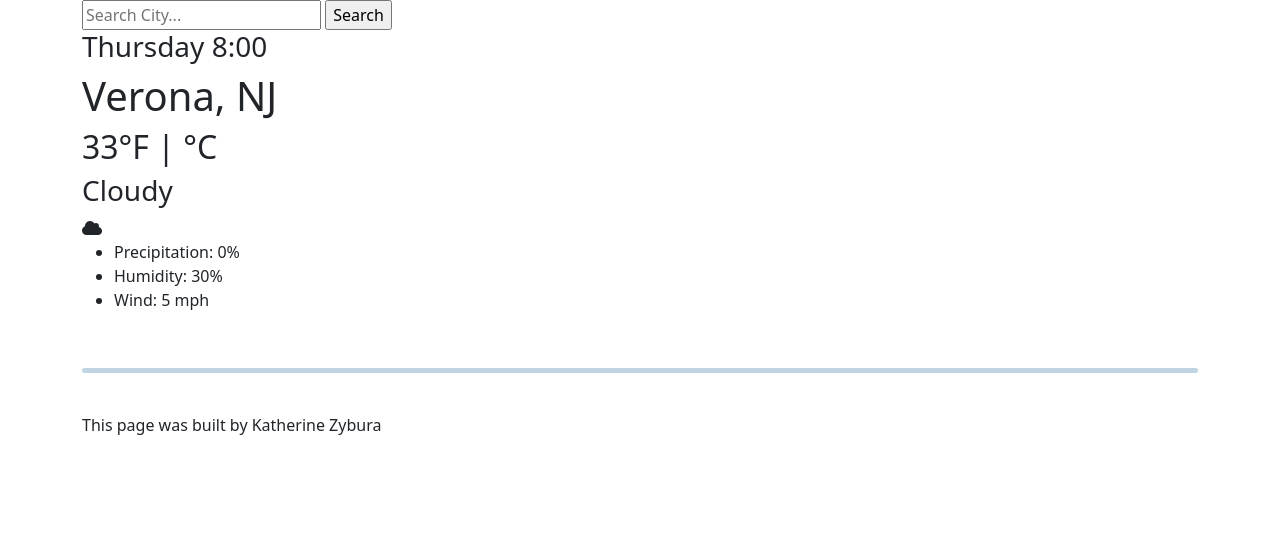
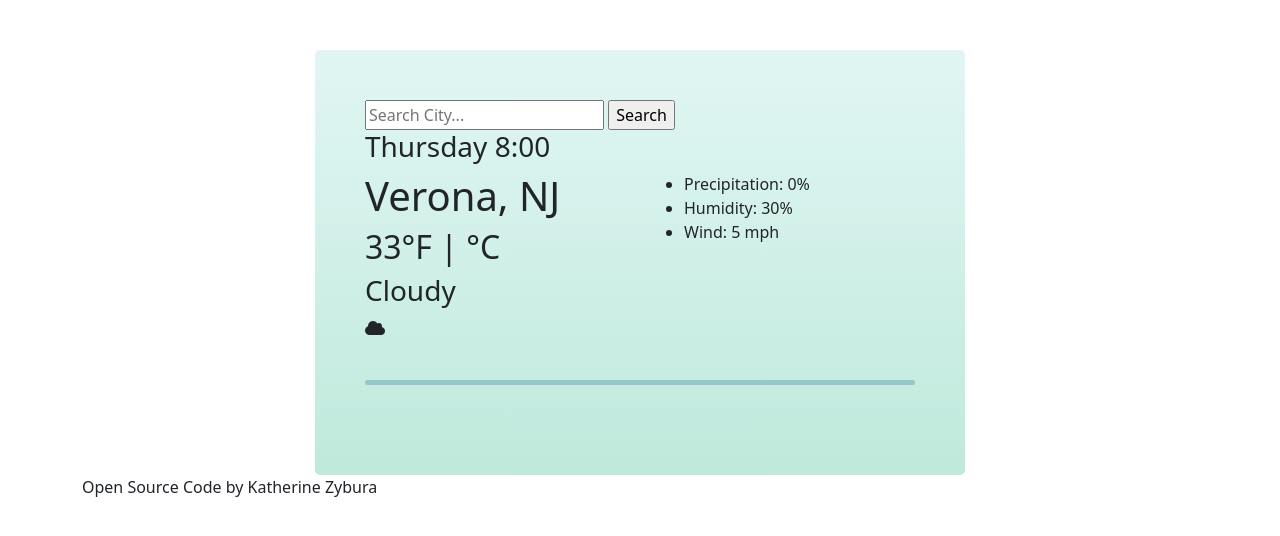
Before and after one commit to katzybura/PlusWeatherAppFinal, a plain HTML site: page index.html in a window 1280 px wide. Drawn offline with nearby package versions, Linux system fonts and the light colour scheme.

Commit message:
open source code

```diff
--- a/index.html
+++ b/index.html
@@ -20,17 +20,17 @@
           </form></div>
 
       <h3 id= "dayTime">Thursday 8:00</h3>
-         <div class="row"><div class="column"> <h1>Verona, NJ</h1>
+         <div class="row"><div class="col"> <h1>Verona, NJ</h1>
       <h2><span class=mainTemp>33</span>°F | °C</h2>
       <h3 id="conditions">Cloudy</h3>
       <div class="currentEmoji"><i class="fas fa-cloud cloud"></i></div>
-    </div><div class="column"><ul><li>Precipitation: 0%</li><li>Humidity: 30%</li><li>Wind: 5 mph</li></ul></div>
+    </div><div class="col"><ul><li>Precipitation: 0%</li><li>Humidity: 30%</li><li>Wind: 5 mph</li></ul></div>
     </div>
       <br />
       <hr style="height:5px; color: #07588a; border: none; border-radius: 5px;" />
       <br />
     </div>
-    <div class="footer">This page was built by Katherine Zybura</div>
+    <div class="footer">Open Source Code by Katherine Zybura</div>
     <script src="src/index.js"></script>
 </body>
 </html>
--- a/src/style.css
+++ b/src/style.css
@@ -0,0 +1,7 @@
+.box {
+    background: linear-gradient(180deg, #e1f6f4 0%, #bfe9db 100%);
+    padding: 50px;
+    margin: 50px auto 0;
+    border-radius: 5px;
+    max-width: 650px;
+  }
```
